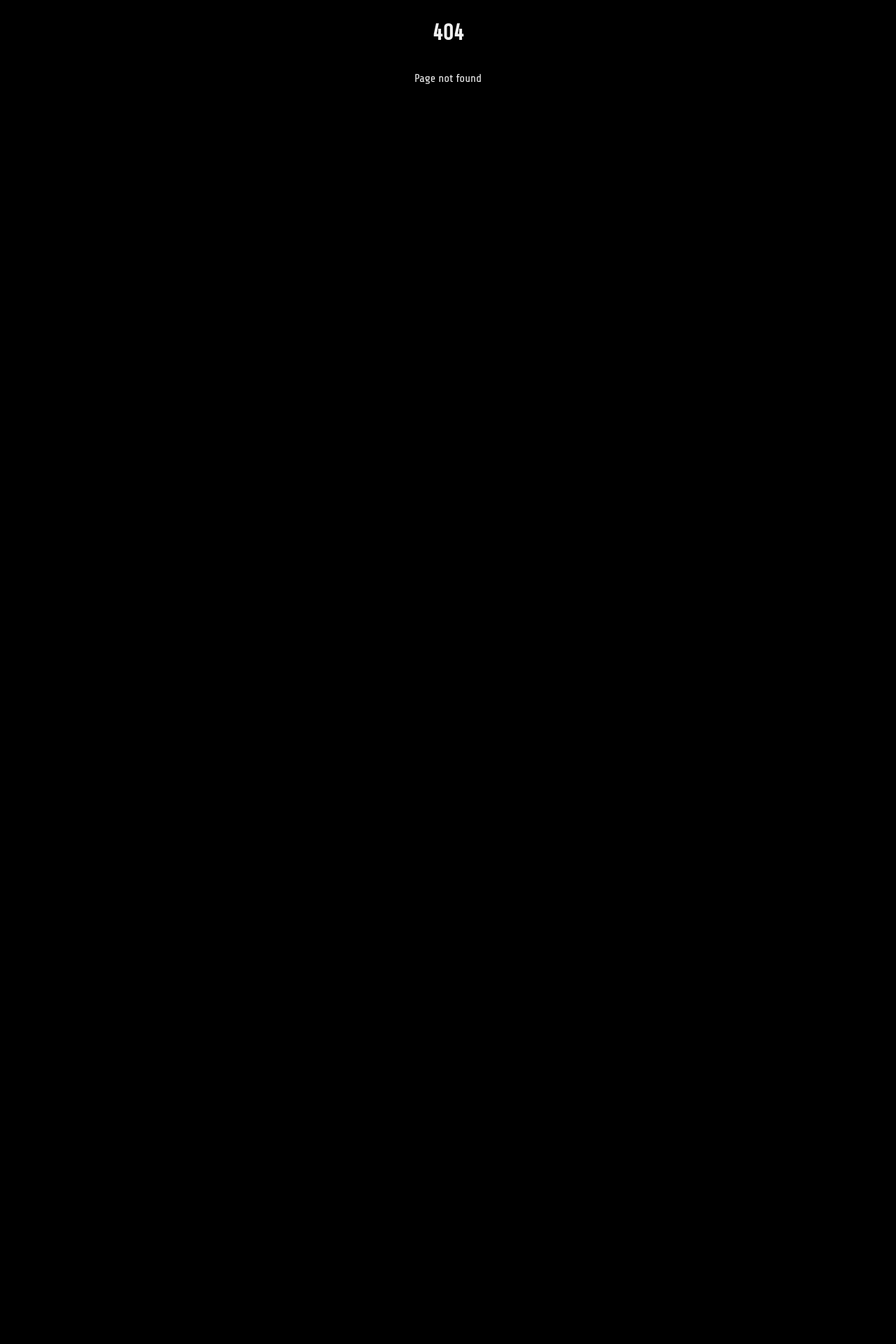
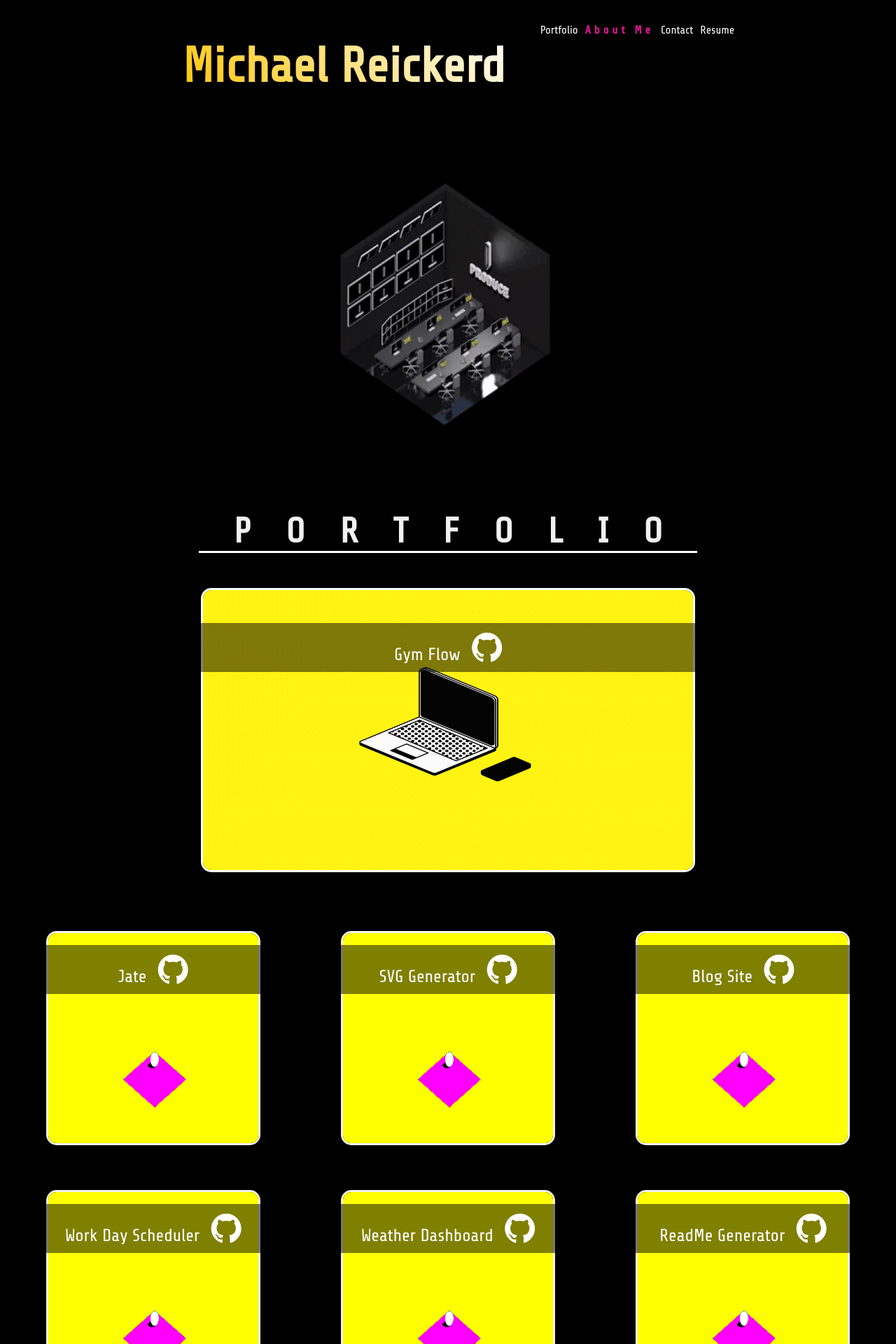
Before and after one commit to Migsrkrd/Web-Portfolio, a React (Vite) app: page /portfolio in a window 1280 px wide. Before the commit this address had no page. Shown: the top 1920 px of the page at 70% size. Before the commit the page ends 800 px from the top, so only its background shows below. Built offline with nearby package versions, Linux system fonts and the light colour scheme.

Commit message:
adjusted starter link, as well as added more projects to portfolio

```diff
--- a/src/App.jsx
+++ b/src/App.jsx
@@ -4,7 +4,7 @@ import {useState} from 'react';
 
 function App() {
 
-    const [currentPage, setCurrentPage] = useState('portfolio');
+    const [currentPage, setCurrentPage] = useState('about');
 
     return (
         <>
--- a/src/components/Nav.jsx
+++ b/src/components/Nav.jsx
@@ -6,8 +6,8 @@ export default function Nav({setCurrentPage, currentPage}) {
         <Navbar
             links={[
                 <Link key={1} onClick={() => setCurrentPage('portfolio')} className={currentPage === 'portfolio' ? 'active' : 'nav-link'}
-                to='/' >Portfolio</Link>,
-                <Link key={2} onClick={() => setCurrentPage('about')} className={currentPage === 'about' ? 'active' : "nav-link"} to="/about">About Me</Link>,
+                to='/portfolio' >Portfolio</Link>,
+                <Link key={2} onClick={() => setCurrentPage('about')} className={currentPage === 'about' ? 'active' : "nav-link"} to="/">About Me</Link>,
                 <Link key={3} onClick={() => setCurrentPage('contact')} className={currentPage === 'contact' ? 'active' : "nav-link"} to="/contact">Contact</Link>,
                 <Link key={4} onClick={() => setCurrentPage('resume')} className={currentPage === 'resume' ? 'active' : "nav-link"} to="/resume">Resume</Link>
             ]}
--- a/src/main.jsx
+++ b/src/main.jsx
@@ -16,11 +16,11 @@ const router = createBrowserRouter([
     children: [
       {
         index: true,
-        element: <Portfolio />,
+        element: <AboutMe />,
       },
       {
-        path: "about",
-        element: <AboutMe />,
+        path: "portfolio",
+        element: <Portfolio />,
       },
       {
         path: "contact",
--- a/src/pages/Portfolio.jsx
+++ b/src/pages/Portfolio.jsx
@@ -67,6 +67,18 @@ const imageSrc = hover ? "/1_X33360qSEe-urNS4o9Dd-w.gif" : "/Screenshot 2023-12-
         title={"Blog Site"}
         description={"Just a typical blog site for anything and everything!"}
         githubURL={"https://github.com/Migsrkrd/Blog-Site"}/>
+        <Projects projectURL={"https://migsrkrd.github.io/calender/"}
+        title={"Work Day Scheduler"}
+        description={"A simple work day scheduler to help you stay organized!"}
+        githubURL={"https://github.com/Migsrkrd/calender"}/>
+        <Projects projectURL={"https://migsrkrd.github.io/Weather-Dashboard/"}
+        title={"Weather Dashboard"}
+        description={"A weather dashboard to help you prepare for your day!"}
+        githubURL={"https://github.com/Migsrkrd/Weather-Dashboard"}/>
+        <Projects projectURL={"https://github.com/Migsrkrd/ReadMeGenerator"}
+        title={"ReadMe Generator"}
+        description={"A Node Application to help you create a ReadMe for your projects!"}
+        githubURL={"https://github.com/Migsrkrd/ReadMeGenerator"}/>
       </div>
     </div>
   );
```
